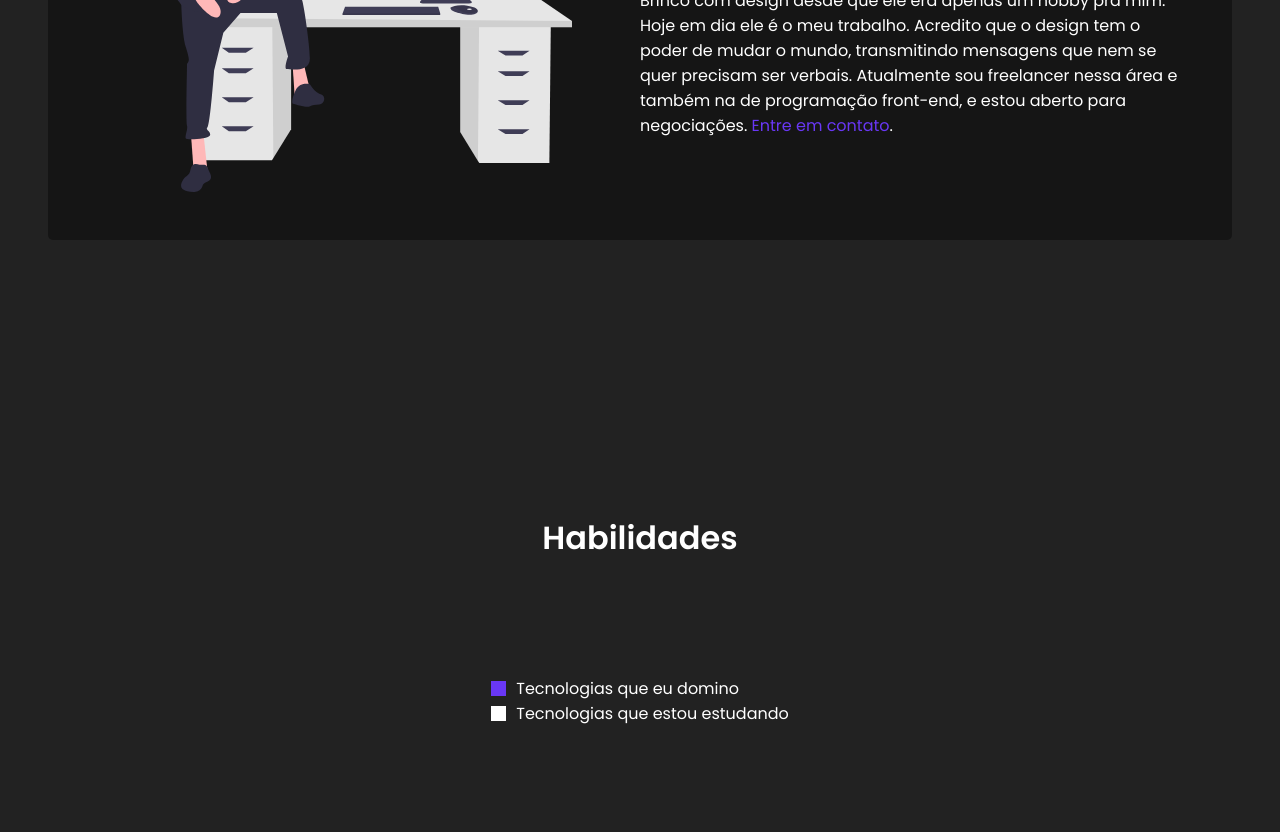
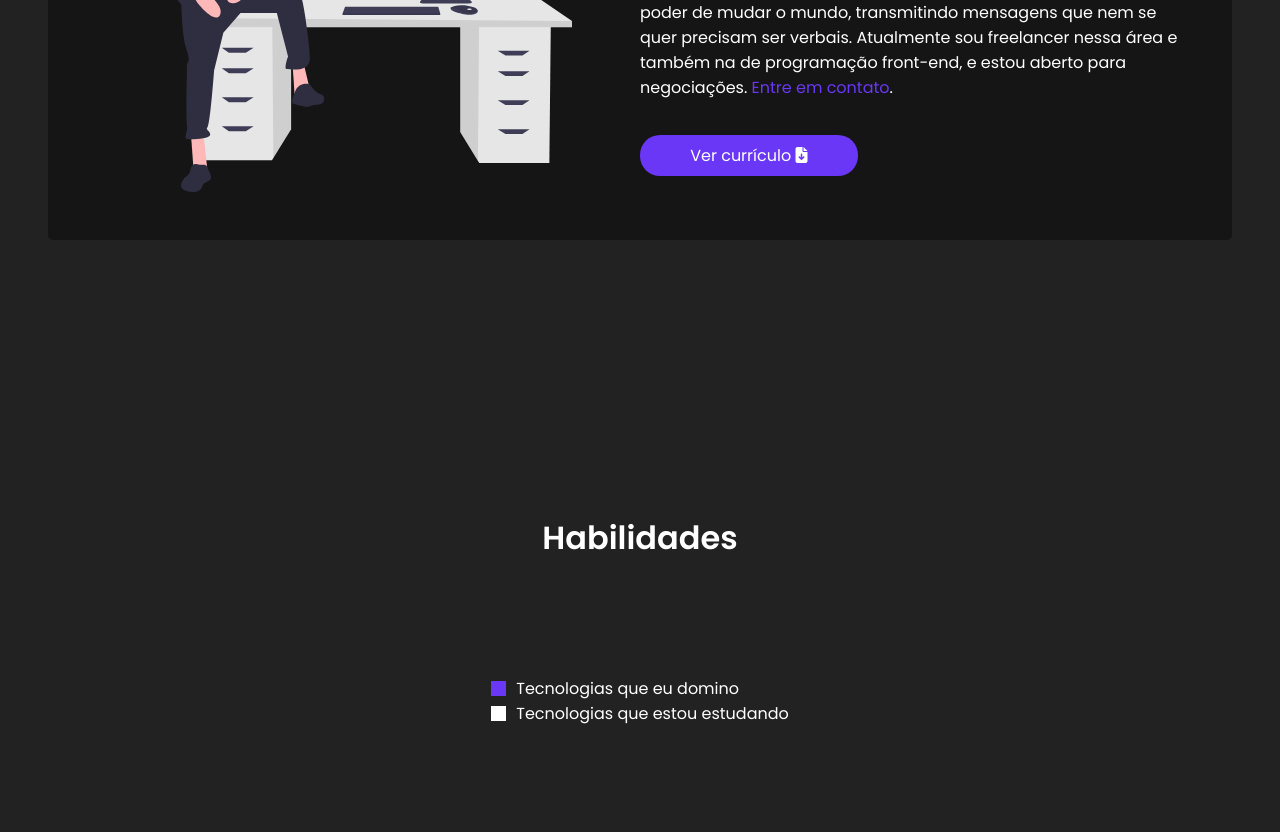
Before and after one commit to blezins/portfolio, a plain HTML site: page index.html in a window 1280 px wide. Shown: the part 1200-2032 px from the top of the page. Drawn offline with nearby package versions, Linux system fonts and the light colour scheme.

Commit message:
Inserção do download do currículo

```diff
--- a/css/style.css
+++ b/css/style.css
@@ -188,7 +188,21 @@ html {
     text-decoration: none;
     color: var(--vivid-color);
 }
-
+.sobre .container .description .btn {
+    text-align: center;
+    width: 40%;
+    background: var(--vivid-color);
+    text-decoration: none;
+    color: var(--contrast-color);
+    padding: .5em 1.375em;
+    border-radius: 20px;
+    margin-top: 20px;
+    cursor: pointer;
+    transition: all .4s ease;
+}
+.sobre .container .description .btn:hover {
+    background: var(--vivid-color-hover);
+}
 
 
 /* Habilidades */
@@ -573,6 +587,10 @@ html {
     .sobre .container .illustration img {
         width: 100%;
     }
+    .sobre .container .description .btn {
+        text-align: center;
+        width: 100%;
+    }
 
     .projetos .container {
         gap: 30px;
--- a/index.html
+++ b/index.html
@@ -60,6 +60,8 @@
                     <h2>Designer e programador</h2>
 
                     <p>Brinco com design desde que ele era apenas um hobby pra mim. Hoje em dia ele é o meu trabalho. Acredito que o design tem o poder de mudar o mundo, transmitindo mensagens que nem se quer precisam ser verbais. Atualmente sou freelancer nessa área e também na de programação front-end, e estou aberto para negociações. <a href="mailto:rafablezinswork@gmail.com">Entre em contato</a>.</p>
+
+                    <a href="pdf/cv-rafablezins.pdf" class="btn" download>Ver currículo <i class="fa-solid fa-file-arrow-down"></i></a>
                 </div>
             </div>
         </section>
```
Also changed, not shown: 1 other file.
